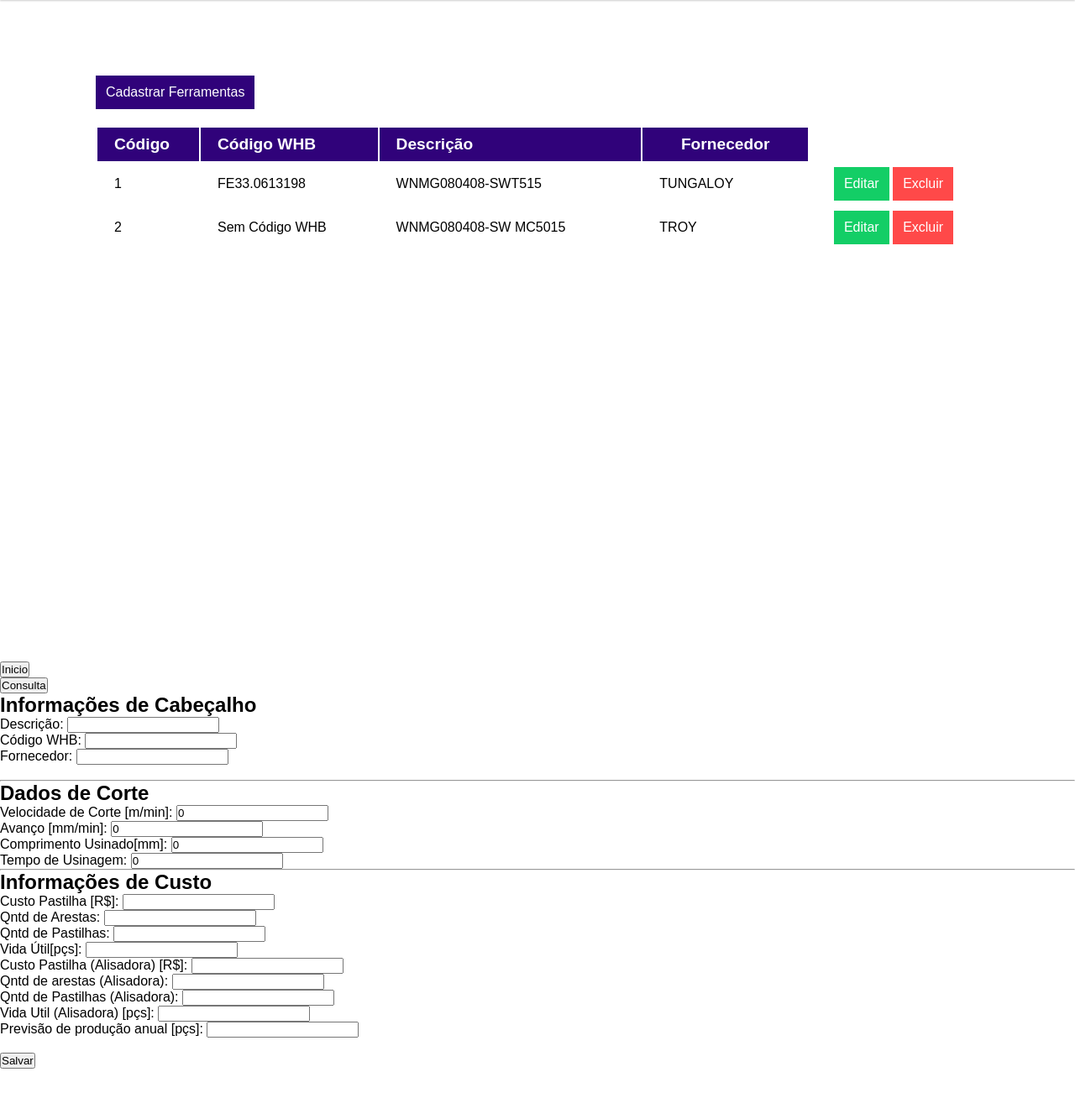
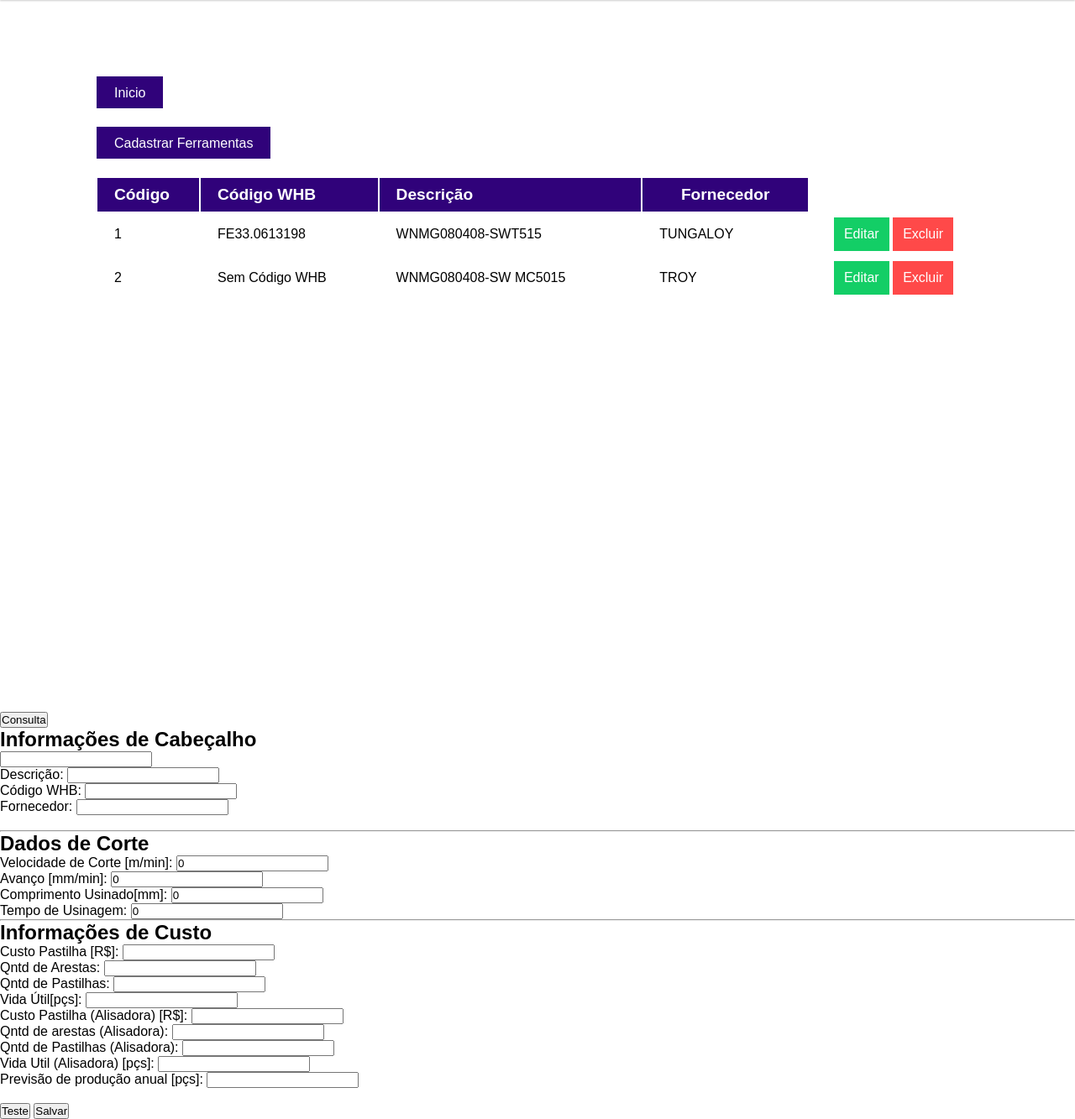
Before and after one commit to Besoga1001/comparador-ja, a PHP site: page /backend/cadastro.php in a window 1280 px wide. Shown: the part 70-1403 px from the top of the page at 84% size. Before the commit the page ends 1343 px from the top, so only its background shows below. Run offline with PHP 8.4, Linux system fonts and the light colour scheme; data that the repository does not hold is empty.

Commit message:
07-11-22
Commit do Dia 07/11/22 - Segunda

```diff
--- a/backend/cadastro.php
+++ b/backend/cadastro.php
@@ -91,8 +91,8 @@ $arrIDHtml = ["id", "desc", "codwhb", "forn", "velcorte", "avanco", "compusi", "
     <link rel="stylesheet" href="/frontend/crud/estilos/records.css">
     <link rel="stylesheet" href="/frontend/crud/estilos/modal.css">
     <link rel="shortcut icon" href="favicon-16x16.png" type="image/x-icon">
-    <script src="main.js" defer></script>
     <link rel="stylesheet" href="">
+    <script src="/frontend/crud/scripts/main.js" defer></script>
     <title>Ferramentas Troy</title>
 </head>
 <body>
@@ -100,7 +100,14 @@ $arrIDHtml = ["id", "desc", "codwhb", "forn", "velcorte", "avanco", "compusi", "
         <h1 class="header-title">Cadastro de Ferramentas</h1>
     </header>
     <main>
-        <button type="button" class="button blue" id="cadastrarCliente">Cadastrar Ferramentas</button>
+        <div>
+            <form action='../index.php'>
+                <button type='submit' class="button blue" name='inicio'>Inicio</button>
+            </form>
+        </div>
+        <div>
+            <button type="button" class="button blue" id="cadastrarCliente">Cadastrar Ferramentas</button>
+        </div>
         <table class="records">
             <thead>
                 <tr>
@@ -170,11 +177,6 @@ $arrIDHtml = ["id", "desc", "codwhb", "forn", "velcorte", "avanco", "compusi", "
     </head>
     <body>
 
-        <!-- Botão para acessar a tela do Inicio -->
-        <form action='../index.php'>
-            <button type='submit' name='inicio'>Inicio</button>
-        </form>
-
         <!-- Botão para acessar a página de Consultas -->
         <form action='consulta.php'>
             <button type='submit' name='cadastro'>Consulta</button>
@@ -189,6 +191,7 @@ $arrIDHtml = ["id", "desc", "codwhb", "forn", "velcorte", "avanco", "compusi", "
             <h2>Informações de Cabeçalho</h2>
             <?php
                 # Looping For para inserir as labels e os input box a partir da lista criada no cabeçalho da página (Tipo texto)
+                echo "<input type='text' id='desc' name='desc'><br>";
                 for ($i = 1; $i <= 3; $i++)
                 {
                     $label = $arrLabelCampo[$i];
@@ -222,10 +225,13 @@ $arrIDHtml = ["id", "desc", "codwhb", "forn", "velcorte", "avanco", "compusi", "
                     echo "$label <input type='text' id='$idHtml' name='$idHtml'><br>";
                 }
 
+
             ?>
             <!-- Salvar as informações inseridas na inputbox -->
             <br>
-            <input type="submit" value="Salvar"><br>
+            <input type="button" value="Teste" onclick="Insert()">
+            <input type="submit" value="Salvar"><br></input>
+
             <!--Descrição: <input type="text" id="codwhb2" onblur="letraMaius('codwhb2')"><br> -->
         </form>
     </body>
--- a/backend/processa.php
+++ b/backend/processa.php
@@ -5,9 +5,13 @@ include_once ("conexao.php");
 // $desc = isset($_POST['desc']) ? $_POST['desc'] : 'Sem desc';
 // $forn = isset($_POST['forn']) ? $_POST['forn'] : 'Sem Forn';
 
+$arrInsert = json_decode($_POST['result'], true);
+
+echo $arrInsert;
+
 var_dump($_POST);
 
-$sql = "INSERT INTO tabpro (TABPRO_Descricao, TABPRO_Fornecedor) VALUES ('$desc', '$forn')";
+$sql = "INSERT INTO tabpro (TABPRO_Descricao, TABPRO_Fornecedor) VALUES ('$arrInsert[1]', '$arrInsert[2]')";
 $salvar = mysqli_query($conexao, $sql);
 
 $linhas = mysqli_affected_rows($conexao);
--- a/frontend/crud/estilos/button.css
+++ b/frontend/crud/estilos/button.css
@@ -11,6 +11,15 @@
 
 button.blue{
     background-color: var(--primary-color);
+    border:1px solid;
+    padding: 11px 21px;
+    vertical-align: middle;
+    color:white;
+    text-decoration:none;
+}
+
+div > div {
+    display: inline-block;
 }
 
 button.green{
--- a/frontend/crud/scripts/main.js
+++ b/frontend/crud/scripts/main.js
@@ -1,14 +1,22 @@
-'use strict'
+//'use strict'
 
-const openModal = () => document.getElementById('modal')
-    .classList.add('active')
+//const openModal = () => document.getElementById('modal')
+//    .classList.add('active')
 
-const closeModal = () => document.getElementById('modal')
-    .classList.remove('active')
+//const closeModal = () => document.getElementById('modal')
+//    .classList.remove('active')
 
 
-document.getElementById('cadastrarCliente')
-        .addEventListener('click', openModal)
+//document.getElementById('cadastrarCliente')
+//        .addEventListener('click', openModal)
 
-document.getElementById('modalClose')
-        .addEventListener('click', closeModal)
+//document.getElementById('modalClose')
+//        .addEventListener('click', closeModal)
+
+function Insert(){
+
+    var desc = document.getElementById('desc')
+
+    window.alert(desc);
+
+}
```
